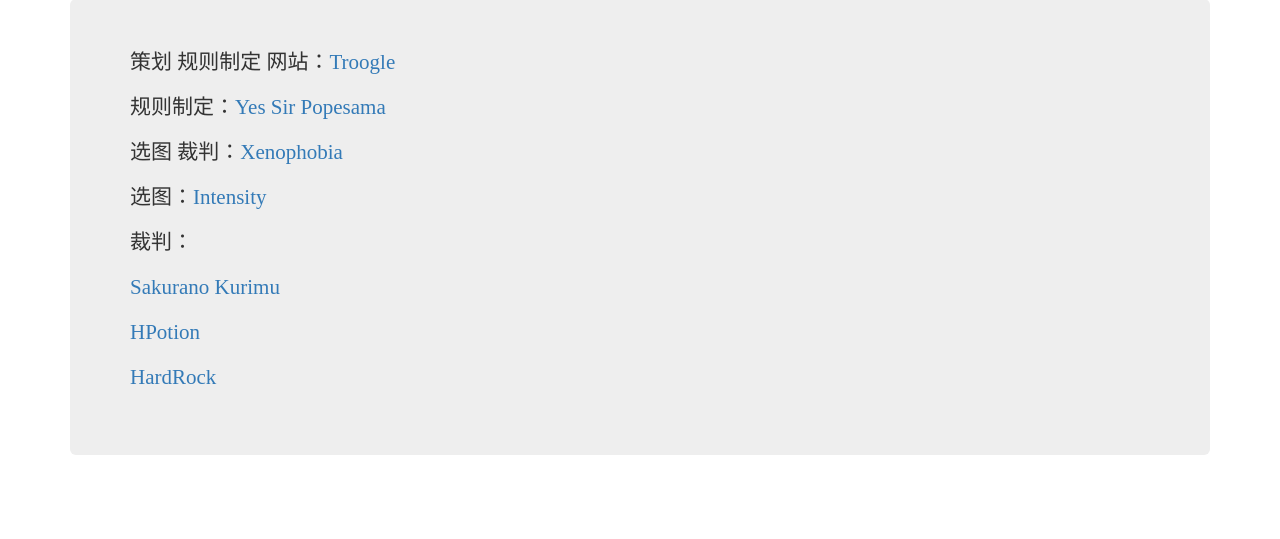
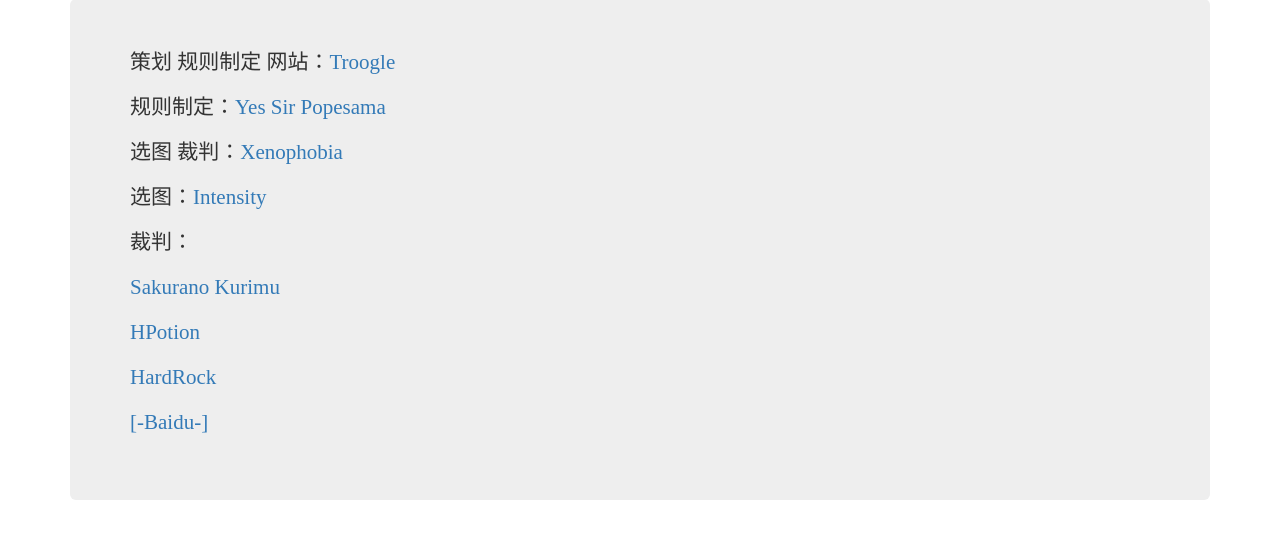
Before and after one commit to Troogle/Lanxiang, a Django app: page /staffs/ in a window 1280 px wide. Shown: the part 101-640 px from the top of the page. Run offline with Django 3.2, Linux system fonts and the light colour scheme; some libraries are stand-ins or nearby versions.

Commit message:
update staff

```diff
--- a/templates/staffs.html
+++ b/templates/staffs.html
@@ -19,6 +19,8 @@
 
             <p><a href="https://osu.ppy.sh/u/1057878">HardRock</a></p>
 
+            <p><a href="https://osu.ppy.sh/u/1504871">[-Baidu-]</a></p>
+
             {#  <p>报名Staff: <br> {% for matchuser in list %}{{ matchuser.username }}<br> {% endfor %}</p>#}
         </div>
     </div>
```
